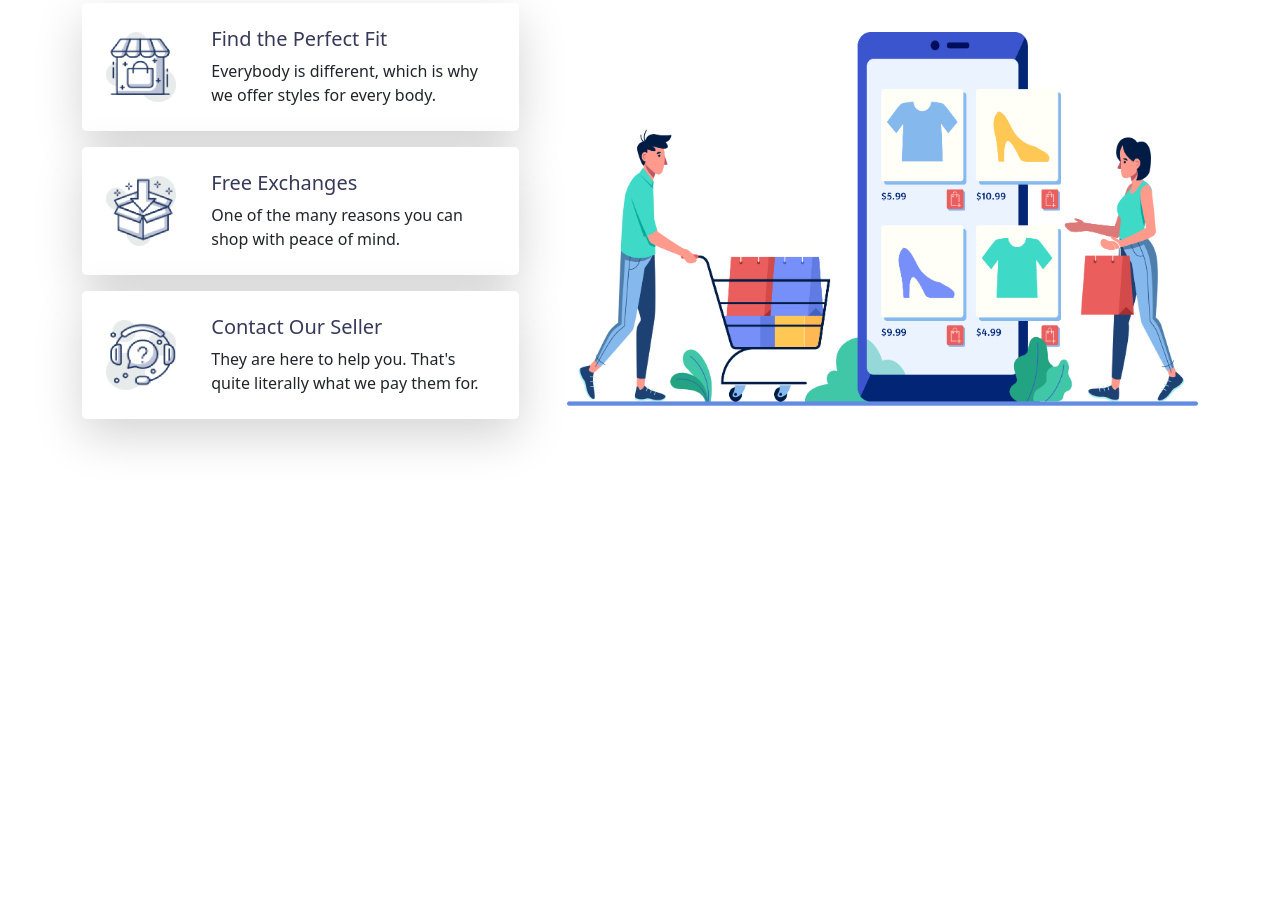
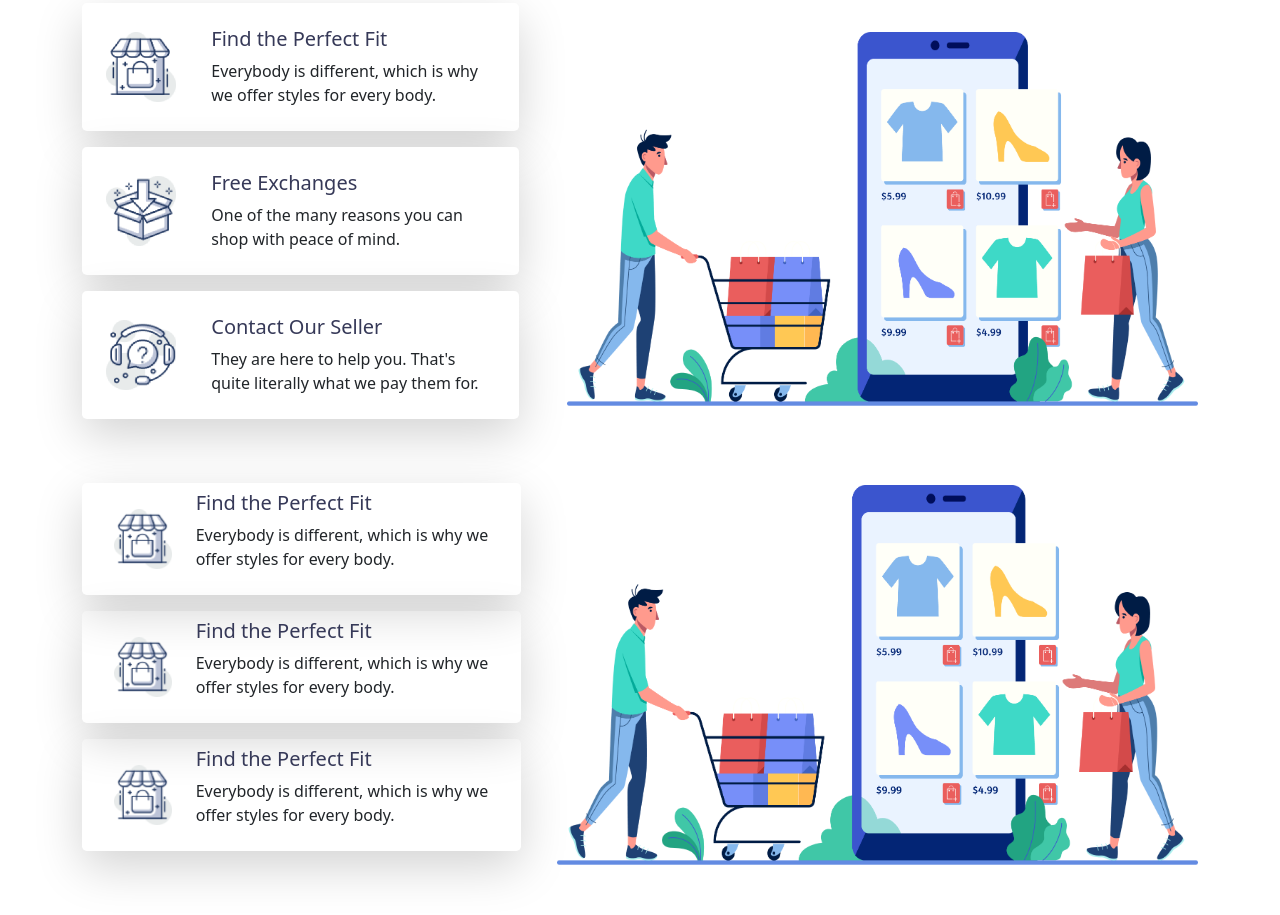
Before and after one commit to TitasKanti/nike-bootstrape-practice-repo, a plain HTML site: page index.html in a window 1280 px wide. Shown: the part 2250-3165 px from the top of the page. Before the commit the page ends 2733 px from the top, so only its background shows below. Drawn offline with nearby package versions, Linux system fonts and the light colour scheme.

Commit message:
final commit

```diff
--- a/index.html
+++ b/index.html
@@ -18,9 +18,11 @@
               <a class="navbar-brand" href="#">
                 <img src="icons/Logo.png" alt="" width="290" height="40">
               </a>
+
               <button class="navbar-toggler" type="button" data-bs-toggle="collapse" data-bs-target="#navbarSupportedContent" aria-controls="navbarSupportedContent" aria-expanded="false" aria-label="Toggle navigation">
                 <span class="navbar-toggler-icon"></span>
               </button>
+
               <div class="collapse navbar-collapse" id="navbarSupportedContent">
                   <ul class="navbar-nav ms-auto mb-2 mb-lg-0">
                     <li class="nav-item">
@@ -238,7 +240,43 @@
         </section>
         <!-- alternative last portion -->
         <section class="container my-5">
-
+            <div class="row row-cols-lg-2 row-cols-1 d-flex justify-content-between align-items-center">
+                <div class="col-lg-5 col-12 order-lg-0 order-1 pe-4">
+                    <!-- single rows -->
+                    <div class="d-flex flex-lg-row flex-column justify-content-between align-items-center text-center text-lg-start p-2 border-0 rounded-3 shadow-lg mb-3">
+                        <div class="px-4">
+                            <img  class="img-fluid" src="icons/image 12.png" width="90" height="90" alt="">
+                        </div>
+                        <div>
+                            <h5 class="card-title custom-clr-2">Find the Perfect Fit</h5>
+                            <p>Everybody is different, which is why we offer styles for every body.</p>
+                        </div>
+                    </div>
+                    <!-- single rows -->
+                    <div class="d-flex flex-lg-row flex-column justify-content-between align-items-center text-center text-lg-start p-2 border-0 rounded-3 shadow-lg mb-3">
+                        <div class="px-4">
+                            <img  class="img-fluid" src="icons/image 12.png" width="90" height="90" alt="">
+                        </div>
+                        <div>
+                            <h5 class="card-title custom-clr-2">Find the Perfect Fit</h5>
+                            <p>Everybody is different, which is why we offer styles for every body.</p>
+                        </div>
+                    </div>
+                    <!-- single rows -->
+                    <div class="d-flex flex-lg-row flex-column justify-content-between align-items-center text-center text-lg-start p-2 border-0 rounded-3 shadow-lg mb-3">
+                        <div class="px-4">
+                            <img  class="img-fluid" src="icons/image 12.png" width="90" height="90" alt="">
+                        </div>
+                        <div>
+                            <h5 class="card-title custom-clr-2">Find the Perfect Fit</h5>
+                            <p>Everybody is different, which is why we offer styles for every body.</p>
+                        </div>
+                    </div>
+                </div>
+                <div class="col-lg-7 col-12">
+                    <img class="img-fluid" src="icons/XMLID 1.png" alt="">
+                </div>
+            </div>
         </section>
     </main>
 
```
